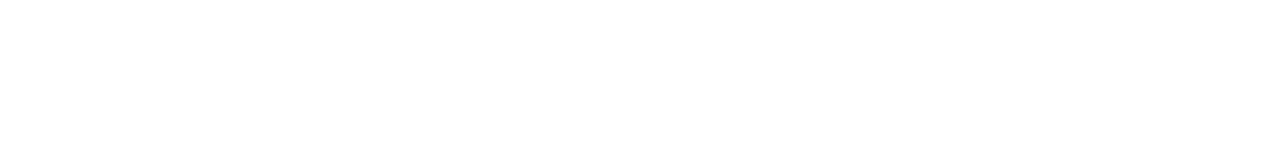
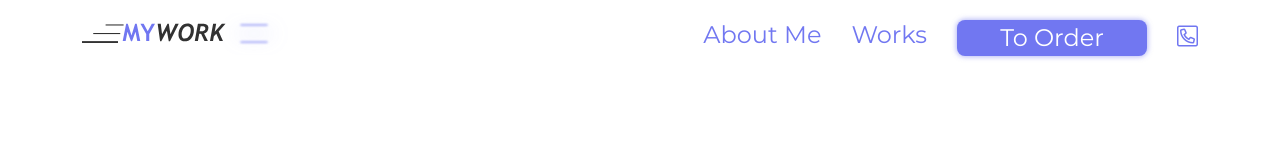
Before and after one commit to MuhammadaliAminov/my_works, a plain HTML site: page index.html in a window 1280 px wide. Drawn offline with Linux system fonts and the light colour scheme.

Commit message:
nav start

```diff
--- a/Css/media.css
+++ b/Css/media.css
@@ -2,4 +2,7 @@
     :root {
         --body: #151437;
     }
+    .logo::before {
+        content: url(../img/svg/logo-dark.svg);
+    }
 }
--- a/Css/style.css
+++ b/Css/style.css
@@ -17,6 +17,45 @@ h1,h2,h3,h4,h5,h6,p {
     margin: 0;
 }
 
+a {
+    text-decoration: none;
+}
+
 body {
     background: var(--body);
+    font-family: var(--font_M);
+    color: var(--text);
 }
+
+.logo::before {
+    content: url(../img/svg/logo-light.svg);
+}
+
+.all-btn {
+    background: var(--btn);
+    box-shadow: 0px 0px 5px 1px rgba(113, 119, 241, 0.5);
+    border-radius: 8px;
+    color: var(--white) !important;
+    padding: 10px 0;
+    text-transform: capitalize;
+    display: block;
+    text-align: center;
+}
+
+
+/* ==================================== Header start =============================== */
+
+.header__list {
+    column-gap: 30px;
+}
+
+.header__link {
+    font-size: 24px;
+    line-height: 16px;
+    color: var(--link);
+    text-transform: capitalize;
+}
+
+.header__link-btn {
+    width: 190px;
+}
--- a/index.html
+++ b/index.html
@@ -11,7 +11,32 @@
     <title>Document</title>
 </head>
 <body>
-
+    <header class="header">
+        <nav class="navbar header__nav navbar-expand-lg">
+            <div class="container">
+              <a class="navbar-brand header__logo logo" href="#"></a>
+              <button class="navbar-toggler" type="button" data-bs-toggle="collapse" data-bs-target="#navbarSupportedContent" aria-controls="navbarSupportedContent" aria-expanded="false" aria-label="Toggle navigation">
+                <span class="navbar-toggler-icon"></span>
+              </button>
+              <div class="collapse navbar-collapse" id="navbarSupportedContent">
+                <ul class="navbar-nav header__list ms-auto align-items-center">
+                  <li class="nav-item">
+                    <a class="header__link" href="#">About me</a>
+                  </li>
+                  <li class="nav-item">
+                    <a class="header__link" href="#">Works</a>
+                  </li>
+                  <li class="nav-item">
+                    <a class="header__link header__link-btn all-btn" href="#">to order</a>
+                  </li>
+                  <li class="nav-item">
+                    <a class="header__link" href="#"><i class="fal fa-phone-square-alt"></i></a>
+                  </li>
+                </ul>
+              </div>
+            </div>
+          </nav>
+    </header>
 
 
     <!-- JavaScript Bundle with Popper -->
```
